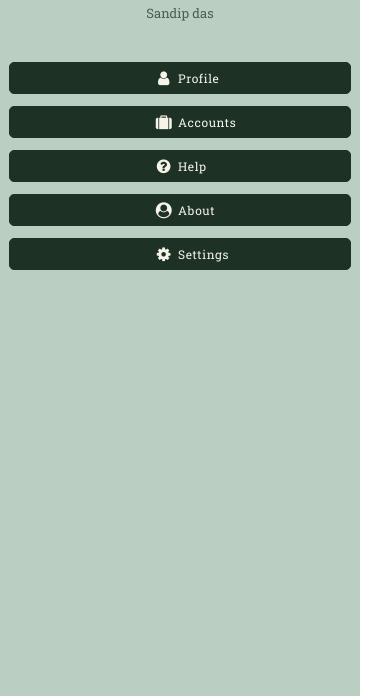
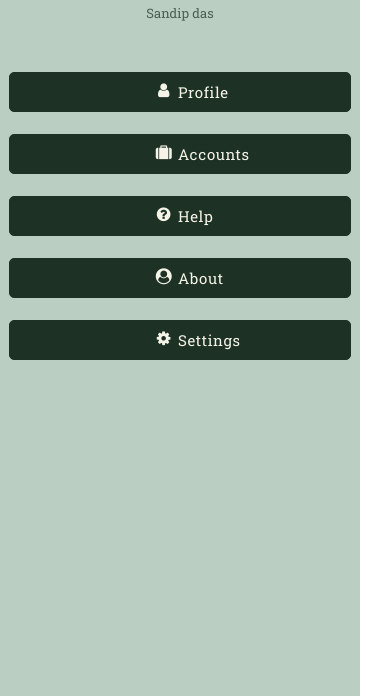
Before and after one commit to Tukeshwari/dashboard-page2, a plain HTML site: page index.html in a window 390 px wide. Shown: the part 148-844 px from the top of the page. Drawn offline with Linux system fonts and the light colour scheme.

Commit message:
first commit

```diff
--- a/css/style.css
+++ b/css/style.css
@@ -362,4 +362,12 @@ section.expand{
     .sidebarmenu li a{
       padding-left: 14rem;
     }
+
+    .sidebarmenu li a{
+      padding-top: 9px;
+      padding-bottom: 9px;
+      font-size: 1.5rem;
+      letter-spacing: 0.6px;
+      margin-top: 1rem;
+    }
   }
```
